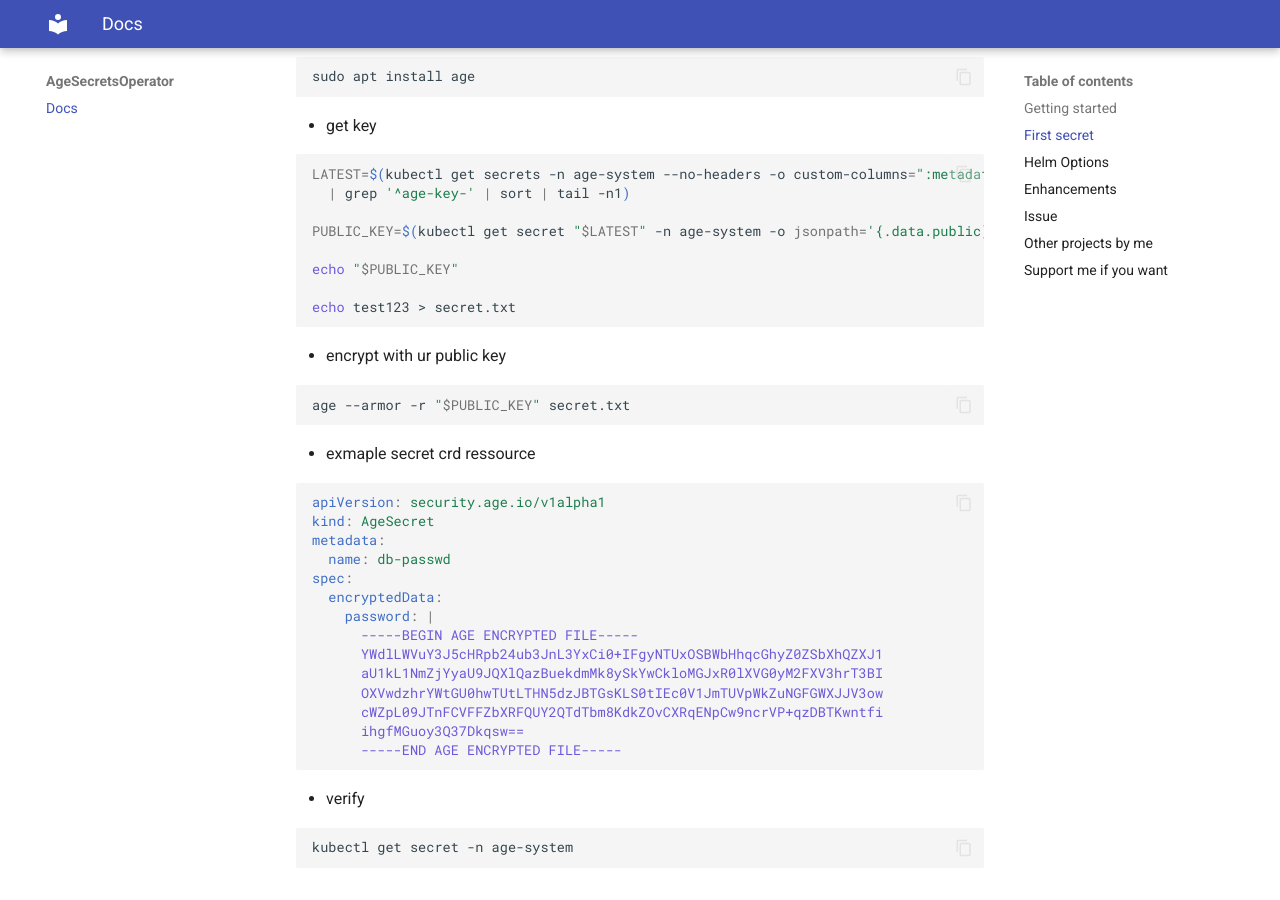
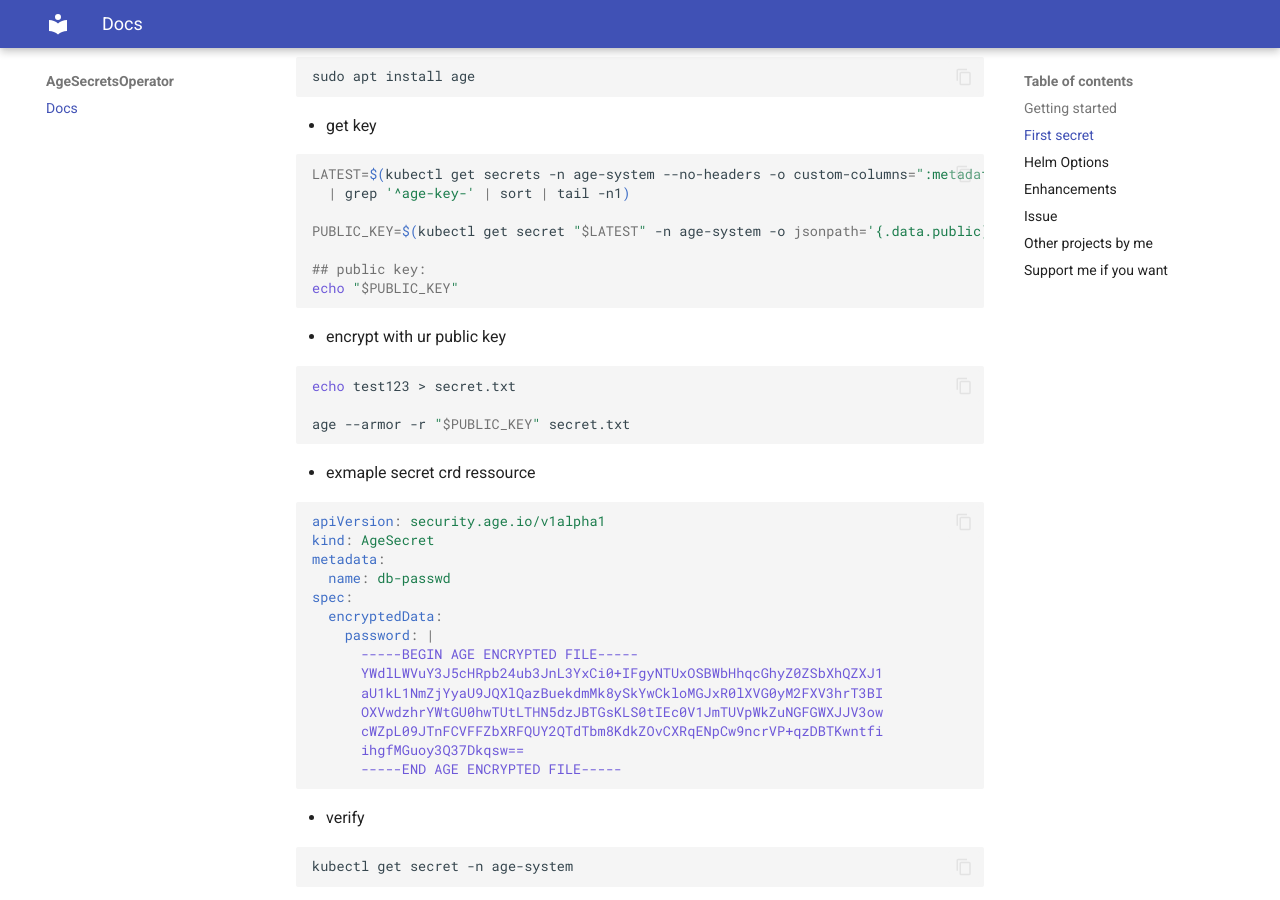
Before and after one commit to callmewhatuwant/age-secret-operator, an MkDocs documentation site: the page built from docs/operator/docs/index.md, in a window 1280 px wide and 900 px high, scrolled down 882 px. Built offline with MkDocs 1.6.1 and Material for MkDocs 9.7.7, drawn with Linux system fonts in a browser that asks for light colours; the version menu is left out.

Commit message:
mike docs

````diff
--- a/docs/operator/docs/index.md
+++ b/docs/operator/docs/index.md
@@ -50,14 +50,15 @@ LATEST=$(kubectl get secrets -n age-system --no-headers -o custom-columns=":meta
 
 PUBLIC_KEY=$(kubectl get secret "$LATEST" -n age-system -o jsonpath='{.data.public}' | base64 --decode)
 
+## public key:
 echo "$PUBLIC_KEY"
-
-echo test123 > secret.txt
 ```
 
 * encrypt with ur public key
 
 ```bash
+echo test123 > secret.txt
+
 age --armor -r "$PUBLIC_KEY" secret.txt
 ```
 
````
Also changed, not shown: docs/operator/site/index.html.
